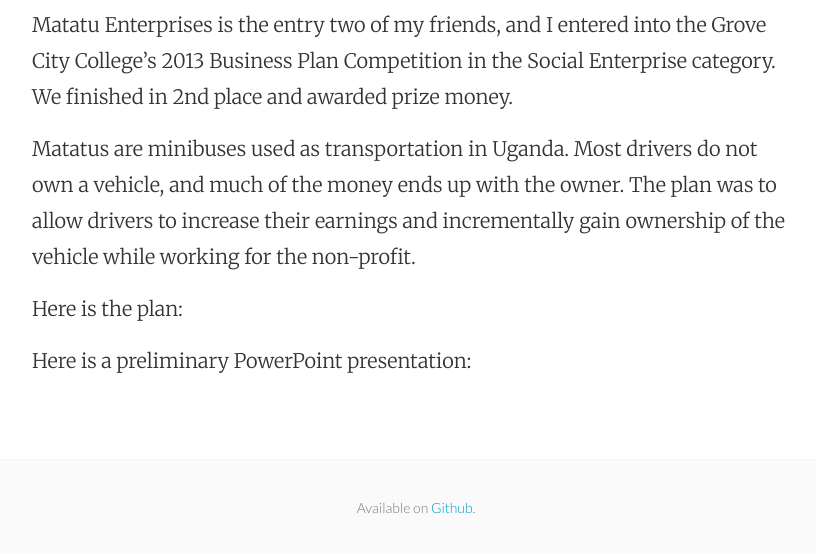
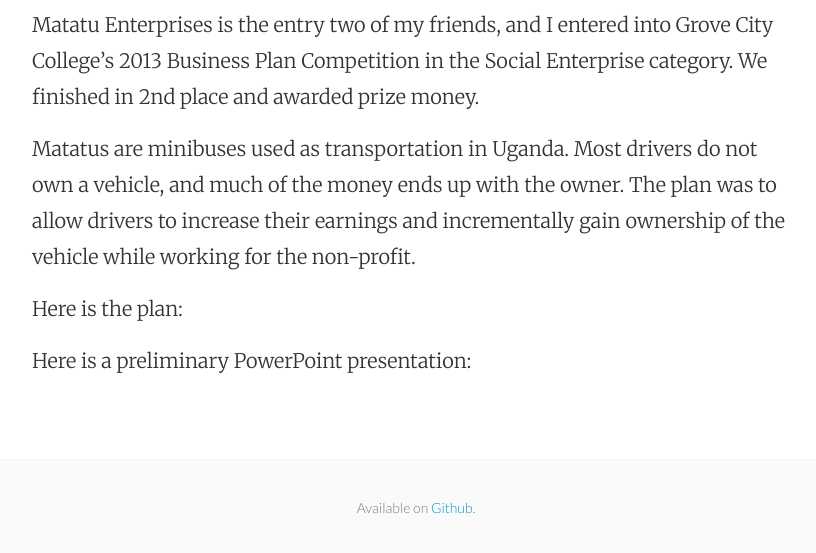
Before and after one commit to tkruml/tkruml.github.io, a Jekyll site: the page built from matatu-enterprises.md, in a window 1280 px wide, cut to the strip 568-1148 px from the top of the page. Shown: the top 553 px of the strip, without its empty margins (224-1040 px from the left). Built offline with Jekyll 4.4.1, drawn with Linux system fonts in a browser that asks for light colours; nearby versions of some CDN libraries.

Commit message:
Update matatu-enterprises.md

```diff
--- a/matatu-enterprises.md
+++ b/matatu-enterprises.md
@@ -4,7 +4,7 @@ title: Matatu Enterprises
 permalink: /matatu-enterprises/
 ---
 <img src="https://cloud.githubusercontent.com/assets/7574500/5672354/be41fc82-975d-11e4-8951-a185690e6a96.JPG" alt="Matatu Enterprises" style="width:400px;height:267px">
-<br>Matatu Enterprises is the entry two of my friends, and I entered into the Grove City College's 2013 Business Plan Competition in the Social Enterprise category. We finished in 2nd place and awarded prize money.
+<br>Matatu Enterprises is the entry two of my friends, and I entered into Grove City College's 2013 Business Plan Competition in the Social Enterprise category. We finished in 2nd place and awarded prize money.
 
 Matatus are minibuses used as transportation in Uganda. Most drivers do not own a vehicle, and much of the money ends up with the owner. The plan was to allow drivers to increase their earnings and incrementally gain ownership of the vehicle while working for the non-profit.
 
```
